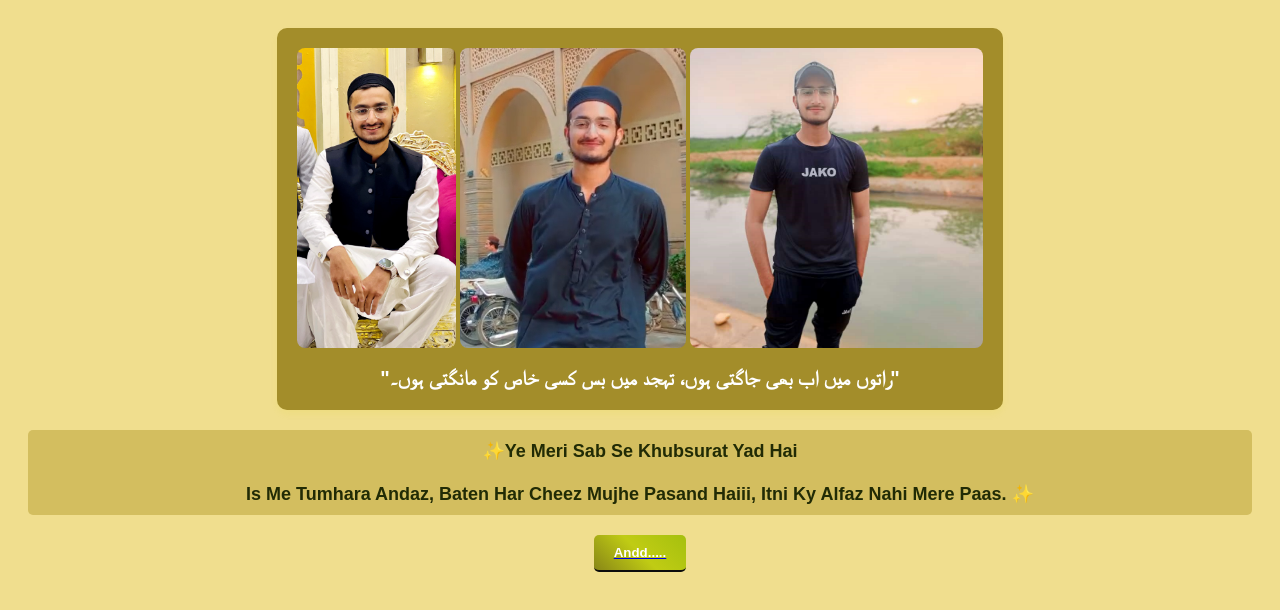
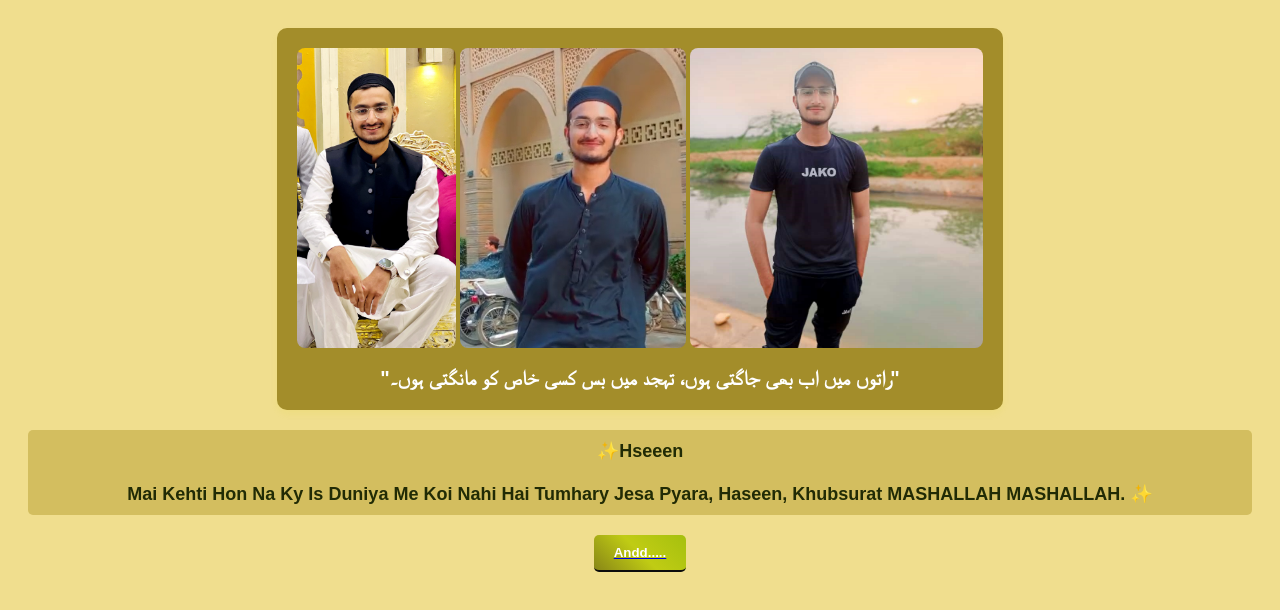
Before and after one commit to Aamnaimdadulla/surprise-for-you, a plain HTML site: page my5.html in a window 1280 px wide. Drawn offline with Linux system fonts and the light colour scheme.

Commit message:
Fix mistakes in HTML and CSS

```diff
--- a/my5.html
+++ b/my5.html
@@ -83,8 +83,8 @@ B{
         <div class="image-caption">"راتوں ميں اب بھی جاگتی ہوں، تہجد میں بس کسی خاص کو مانگتی ہوں۔"</div> <!-- Text below the image -->
 
     </div>
-    <p>✨Ye Meri Sab Se Khubsurat Yad Hai <BR></BR>Is Me Tumhara Andaz, Baten Har Cheez Mujhe Pasand Haiii,
-        Itni Ky Alfaz Nahi Mere Paas.
+    <p>✨Hseeen <BR></BR>Mai Kehti Hon Na Ky Is Duniya Me Koi Nahi Hai Tumhary Jesa Pyara, Haseen, Khubsurat
+        MASHALLAH MASHALLAH.
         ✨</p>
 
 
```
Also changed, not shown: my6.html (+1 -1 lines), my7.html (+1 -1 lines).
